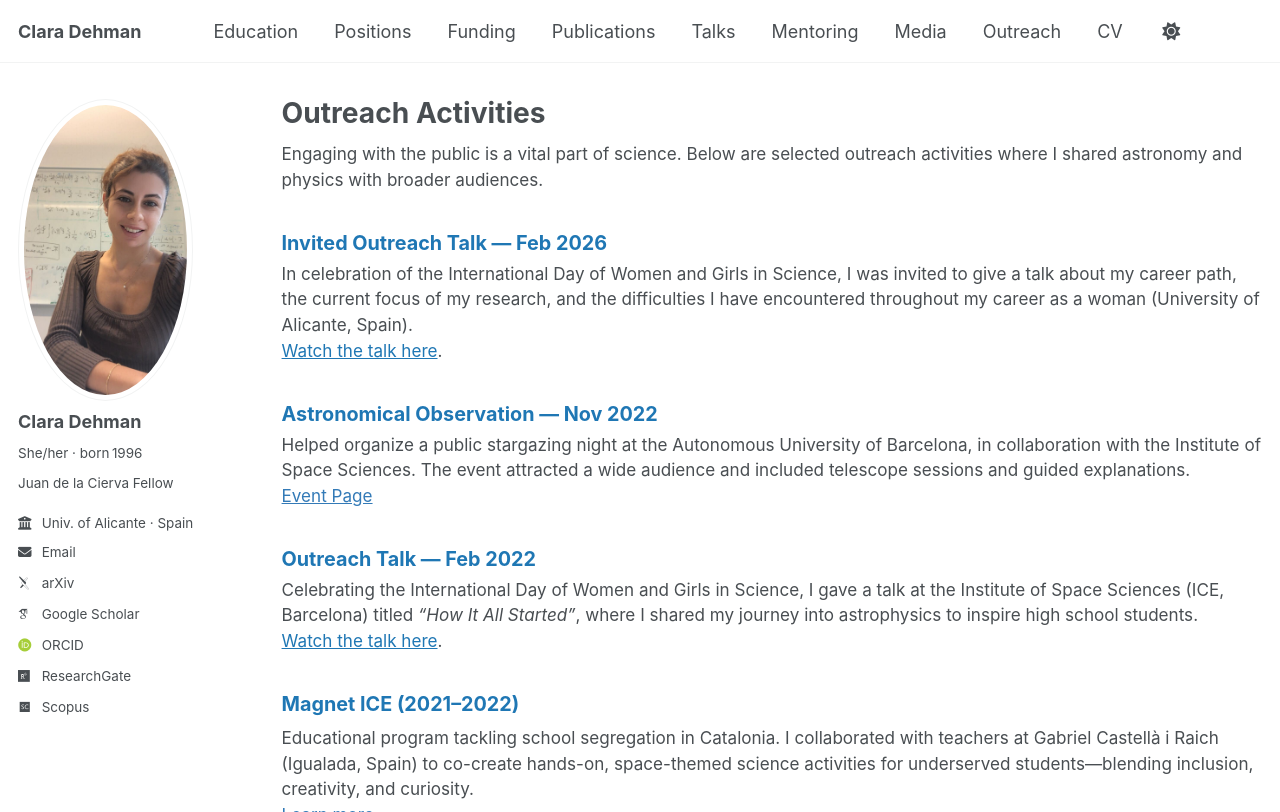
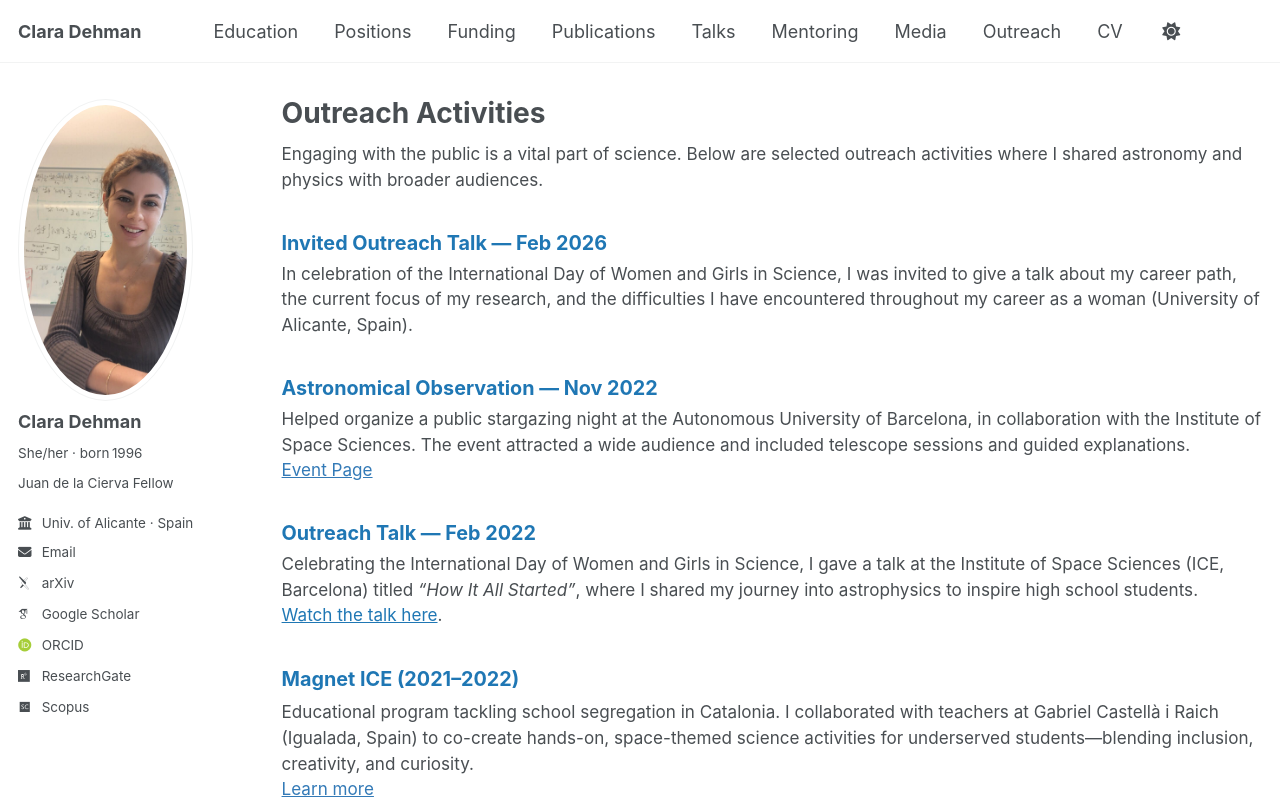
Before and after one commit to ClaraDehman/ClaraDehman.github.io, a Jekyll site: the page built from _pages/outreach.html, in a window 1280 px wide and 900 px high, cut to the strip 0-812 px from the top of the window. Built offline with Jekyll 4.4.1, drawn with Linux system fonts in a browser that asks for light colours; some web fonts are replaced.

Commit message:
Update outreach.html

```diff
--- a/_pages/outreach.html
+++ b/_pages/outreach.html
@@ -15,7 +15,6 @@ author_profile: true
   <h3 class="archive__item-title" style="font-size:1.1em; color:#1f77b4;">Invited Outreach Talk — Feb 2026</h3>
   <p class="archive__item-excerpt" style="font-size: 0.95em;">
     In celebration of the International Day of Women and Girls in Science, I was invited to give a talk about my career path, the current focus of my research, and the difficulties I have encountered throughout my career as a woman (University of Alicante, Spain). <br>
-    <a href="https://www.youtube.com/watch?v=bsEuJHlQ7_4" target="_blank" style="color:#1f77b4;">Watch the talk here</a>.
   </p>
 </div>
 
```
